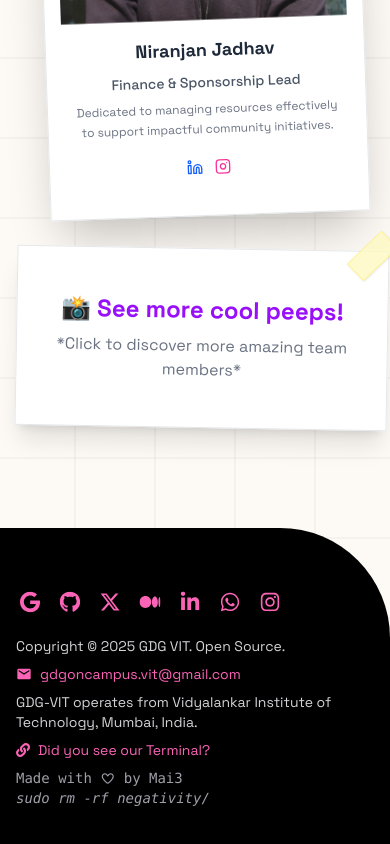
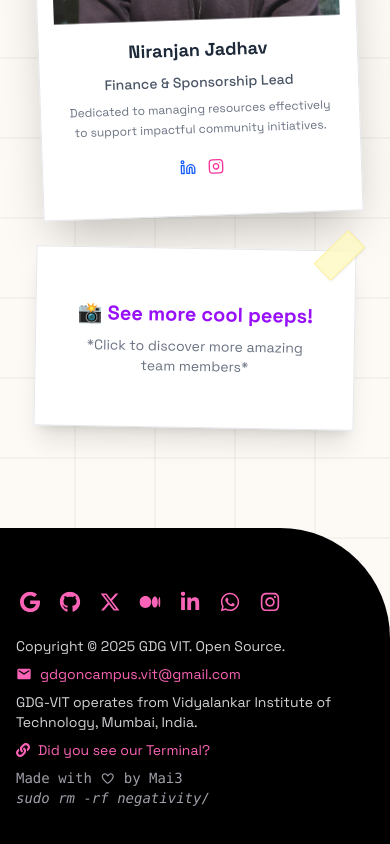
Before and after one commit to maitri-dalvi/gdgvit-web, a Next.js app: page /team in a window 390 px wide. Shown: the part 5453-6297 px from the top of the page. Built offline with nearby package versions, Linux system fonts and the light colour scheme.

Commit message:
fix: team page mobile viewport issue

```diff
--- a/src/app/team/page.tsx
+++ b/src/app/team/page.tsx
@@ -244,23 +244,23 @@ export default function Team() {
     </motion.div>
   ))}
 
-{/* "See more" card as part of grid*/}
+{/* "See more" card as part of grid - Mobile responsive */}
 <motion.div
-  className="polaroid-card relative self-center lg:ml-76 cursor-pointer"
+  className="polaroid-card relative self-center lg:ml-76 cursor-pointer w-full max-w-xs"
   initial={{ opacity: 0, y: 30 }}
   whileInView={{ opacity: 1, y: 0 }}
   transition={{ duration: 0.6, delay: 0.3 }}
   viewport={{ once: true }}
 >
   <Link href="/core" className="block w-full h-full">
-    <div className="bg-white p-8 shadow-xl border border-gray-200 transform rotate-1 w-93 h-45 flex flex-col justify-center items-center text-center hover:scale-[1.03] transition-transform duration-300 hover:shadow-lg relative">
+    <div className="bg-white p-6 md:p-8 shadow-xl border border-gray-200 transform rotate-1 w-full h-auto min-h-[180px] md:w-93 md:h-45 flex flex-col justify-center items-center text-center hover:scale-[1.03] transition-transform duration-300 hover:shadow-lg relative">
       {/* Tape effect */}
       <div className="absolute -top-2 -right-2 w-12 h-6 bg-yellow-100 opacity-80 -rotate-45 shadow-sm border border-yellow-200" />
 
-      <h2 className="text-purple-600 font-bold text-2xl">
+      <h2 className="text-purple-600 font-bold text-xl md:text-2xl">
         📸 See more cool peeps!
       </h2>
-      <p className="text-base text-gray-500 mt-2">
+      <p className="text-sm md:text-base text-gray-500 mt-2 px-2">
         *Click to discover more amazing team members*
       </p>
     </div>
```
